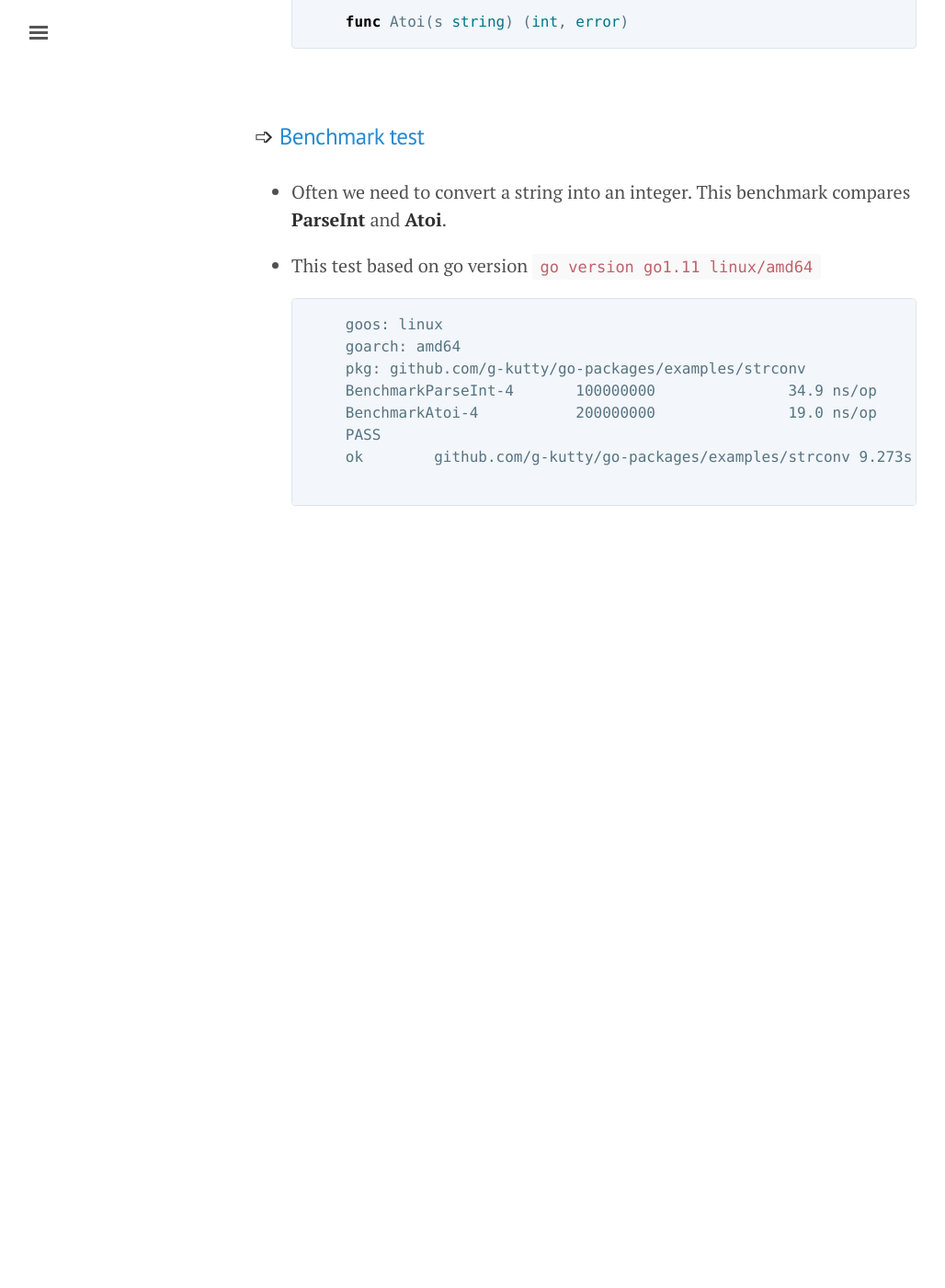
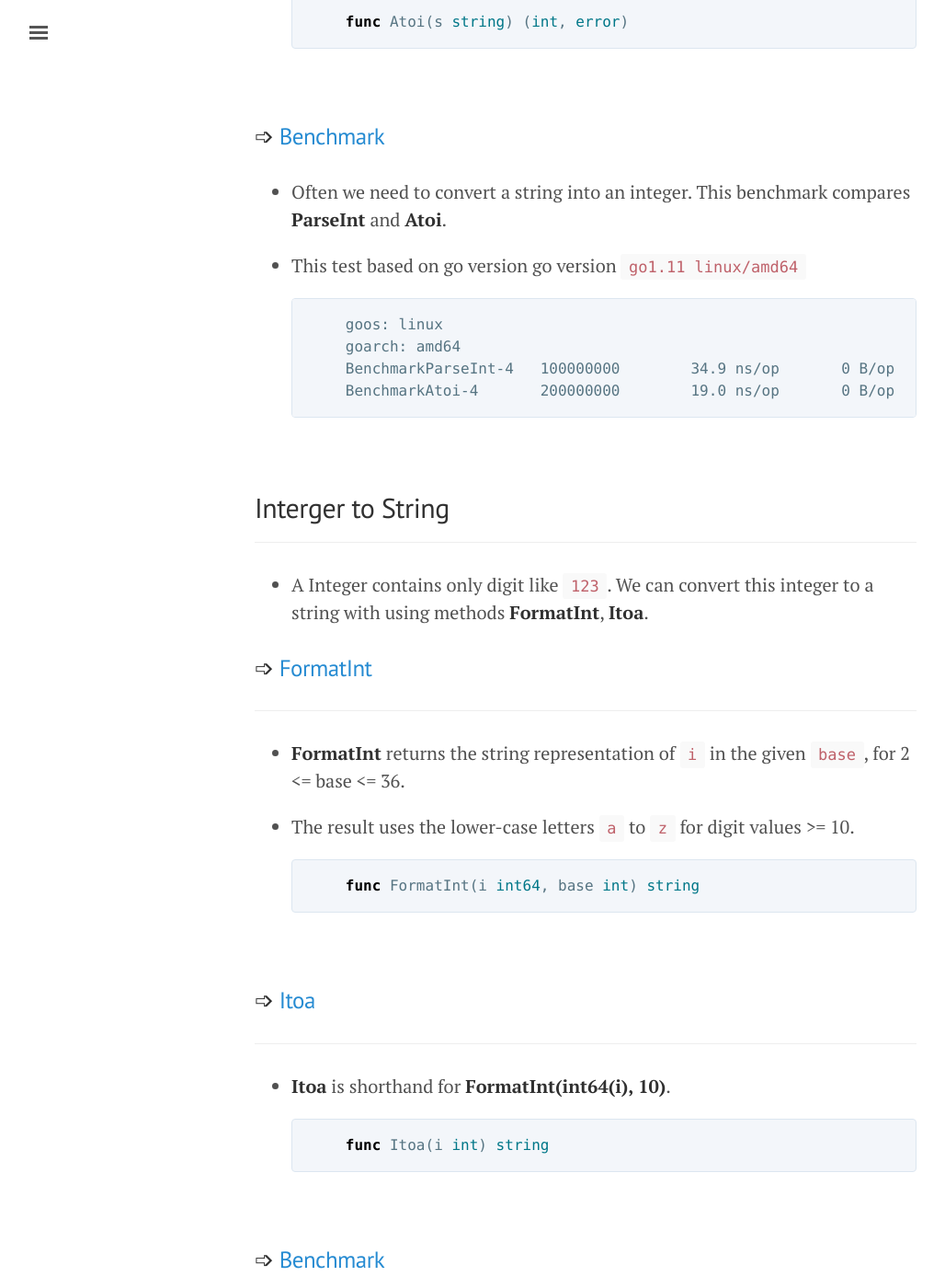
Before and after one commit to g-kutty/go-packages, a Jekyll site: the page built from lessons/strconv/strconv.md, in a window 1280 px wide and 1400 px high, scrolled down 1171 px. Shown: the whole window at 92% size, without its empty margins (3-1031 px from the left). Built offline with Jekyll 4.4.1, drawn with Linux system fonts in a browser that asks for light colours; before the commit the page ends 1801 px from its top, so only the background shows below that; some of the changed text lies outside the part shown.

Commit message:
Best way to convert integer to string

````diff
--- a/lessons/strconv/strconv.md
+++ b/lessons/strconv/strconv.md
@@ -4,14 +4,14 @@ title: strconv
 ---
 ***
 
-Package __strconv__ implements conversions to and from string representations of basic data types.
+Package __strconv__ implements conversions to and from __string__ representations of basic data types.
 
 &nbsp;
 
-## String to Int
+## String to Integer
 ***
 
-* A string contains digit characters like `123`. We can convert this string to a number with using methods __ParseInt__, __Atoi__.
+* A string contains digit characters like `"123"`. We can convert this string to a number with using methods __ParseInt__, __Atoi__.
 
 &nbsp;
 
@@ -33,26 +33,62 @@ Package __strconv__ implements conversions to and from string representations of
 
 * This function bears the same name as the one from the `C` standard library.
 
-* Atoi returns the result of `ParseInt(s, 10, 0)` converted to type `int`.
+* __Atoi__ returns the result of __ParseInt(s, 10, 0)__ converted to type `int`.
 
     ```go
         func Atoi(s string) (int, error)
     ```
 &nbsp;
 
-### ➩ [Benchmark test](https://play.golang.org/p/gRZE4VYq-jv)
+### ➩ [Benchmark](https://github.com/g-kutty/go-packages/blob/master/examples/strconv/to_int/example_test.go)
 
 * Often we need to convert a string into an integer. This benchmark compares __ParseInt__ and __Atoi__.
 
-* This test based on go version `go version go1.11 linux/amd64`
+* This test based on go version go version `go1.11 linux/amd64`
 
     ```sh
         goos: linux
         goarch: amd64
-        pkg: github.com/g-kutty/go-packages/examples/strconv
-        BenchmarkParseInt-4   	100000000	        34.9 ns/op	       0 B/op	       0 allocs/op
-        BenchmarkAtoi-4       	200000000	        19.0 ns/op	       0 B/op	       0 allocs/op
-        PASS
-        ok  	github.com/g-kutty/go-packages/examples/strconv	9.273s
+        BenchmarkParseInt-4   100000000        34.9 ns/op       0 B/op       0 allocs/op
+        BenchmarkAtoi-4       200000000        19.0 ns/op       0 B/op       0 allocs/op
+    ```
 
+&nbsp;
+
+## Interger to String
+***
+
+* A Integer contains only digit like `123`. We can convert this integer to a string with using methods __FormatInt__, __Itoa__.
+
+### ➩ [FormatInt](https://play.golang.org/p/WKsxy73aDdw)
+***
+
+* __FormatInt__ returns the string representation of `i` in the given `base`, for 2 <= base <= 36.
+
+* The result uses the lower-case letters `a` to `z` for digit values >= 10.
+
+    ```go
+        func FormatInt(i int64, base int) string
     ```
+&nbsp;
+
+### ➩ [Itoa](https://play.golang.org/p/BlKb8Q6_xjv)
+***
+
+* __Itoa__ is shorthand for __FormatInt(int64(i), 10)__.
+
+    ```go
+        func Itoa(i int) string
+    ```
+&nbsp;
+
+### ➩ [Benchmark](https://github.com/g-kutty/go-packages/blob/master/examples/strconv/to_string/example_test.go)
+
+* This test based on go version go version `go1.11 linux/amd64`
+
+    ```sh
+        goos: linux
+        goarch: amd64
+        BenchmarkUseFormatInt-4   500000000        10.3 ns/op       0 B/op       0 allocs/op
+        BenchmarkUseItoa-4        300000000        13.5 ns/op       0 B/op       0 allocs/op
+    ```
````
Also changed, not shown: other parts of lessons/strconv/strconv.md (+2 -2 lines), 3 other files.
